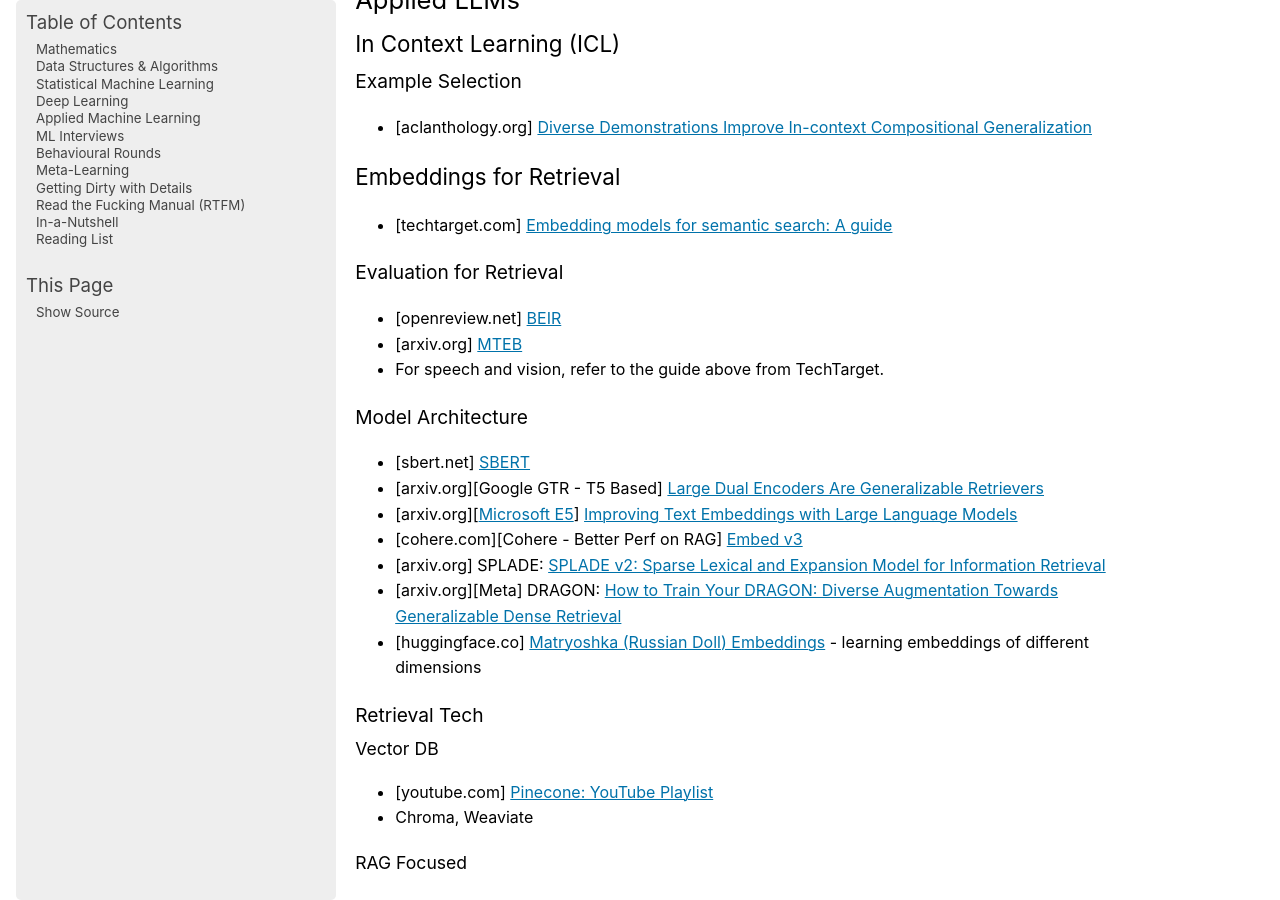
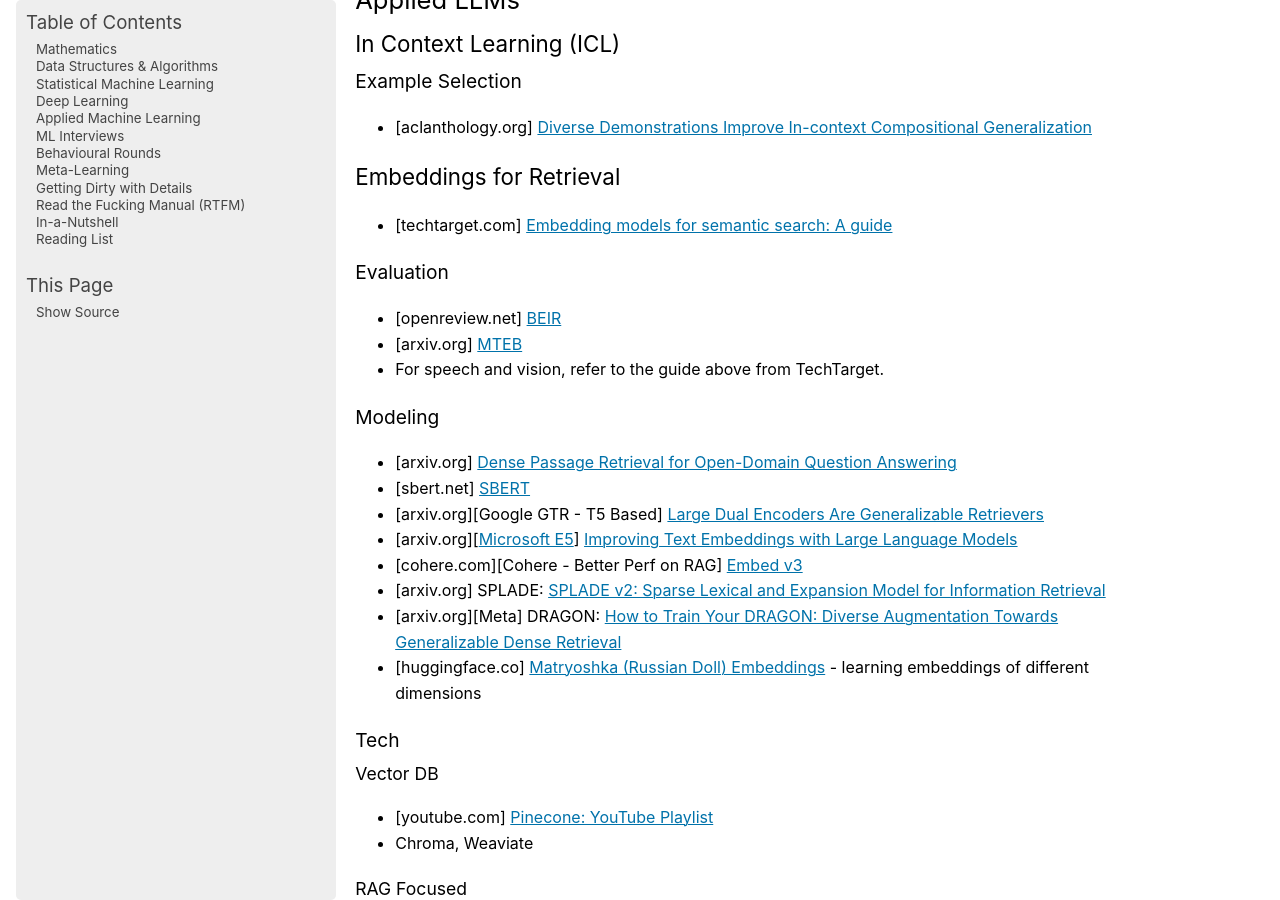
Before and after one commit to uselesstechjunks/leetcode, a Sphinx documentation site: the page built from docs/source/applied/methods/llm.rst, in a window 1280 px wide and 900 px high, scrolled down 4573 px. Built offline with Sphinx 7.4.7, drawn with Linux system fonts in a browser that asks for light colours; pages that are not in the unit, such as notebooks, are missing from menus.

Commit message:
Update llm.rst

```diff
--- a/docs/source/applied/methods/llm.rst
+++ b/docs/source/applied/methods/llm.rst
@@ -170,14 +170,15 @@ Embeddings for Retrieval
 =========================================================================================
 * [techtarget.com] `Embedding models for semantic search: A guide <https://www.techtarget.com/searchenterpriseai/tip/Embedding-models-for-semantic-search-A-guide>`_
 
-Evaluation for Retrieval
+Evaluation
 -----------------------------------------------------------------------------------------
 * [openreview.net] `BEIR <https://openreview.net/pdf?id=wCu6T5xFjeJ>`_
 * [arxiv.org] `MTEB <https://arxiv.org/pdf/2210.07316>`_
 * For speech and vision, refer to the guide above from TechTarget.
 
-Model Architecture
+Modeling
 -----------------------------------------------------------------------------------------
+* [arxiv.org] `Dense Passage Retrieval for Open-Domain Question Answering <https://arxiv.org/abs/2004.04906>`_
 * [sbert.net] `SBERT <https://sbert.net/docs/sentence_transformer/pretrained_models.html>`_
 * [arxiv.org][Google GTR - T5 Based] `Large Dual Encoders Are Generalizable Retrievers <https://arxiv.org/pdf/2112.07899>`_
 * [arxiv.org][`Microsoft E5 <https://github.com/microsoft/unilm/tree/master/e5>`_] `Improving Text Embeddings with Large Language Models <https://arxiv.org/pdf/2401.00368>`_
@@ -186,7 +187,7 @@ Model Architecture
 * [arxiv.org][Meta] DRAGON: `How to Train Your DRAGON: Diverse Augmentation Towards Generalizable Dense Retrieval <https://arxiv.org/pdf/2302.07452>`_
 * [huggingface.co] `Matryoshka (Russian Doll) Embeddings <https://huggingface.co/blog/matryoshka>`_ - learning embeddings of different dimensions
 
-Retrieval Tech
+Tech
 -----------------------------------------------------------------------------------------
 Vector DB
 ^^^^^^^^^^^^^^^^^^^^^^^^^^^^^^^^^^^^^^^^^^^^^^^^^^^^^^^^^^^^^^^^^^^^^^^^^^^^^^^^^^^^^^^^^
```
